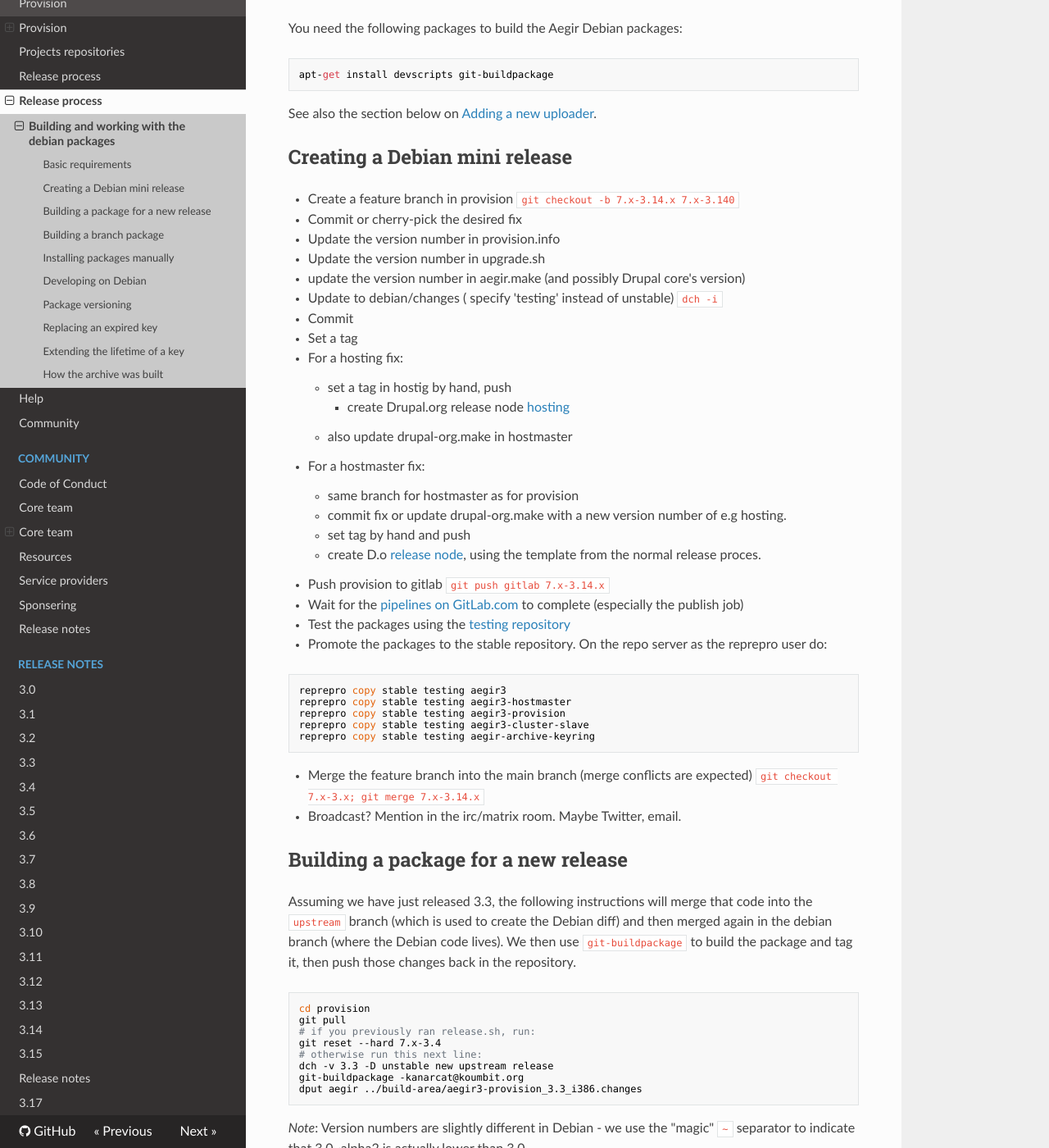
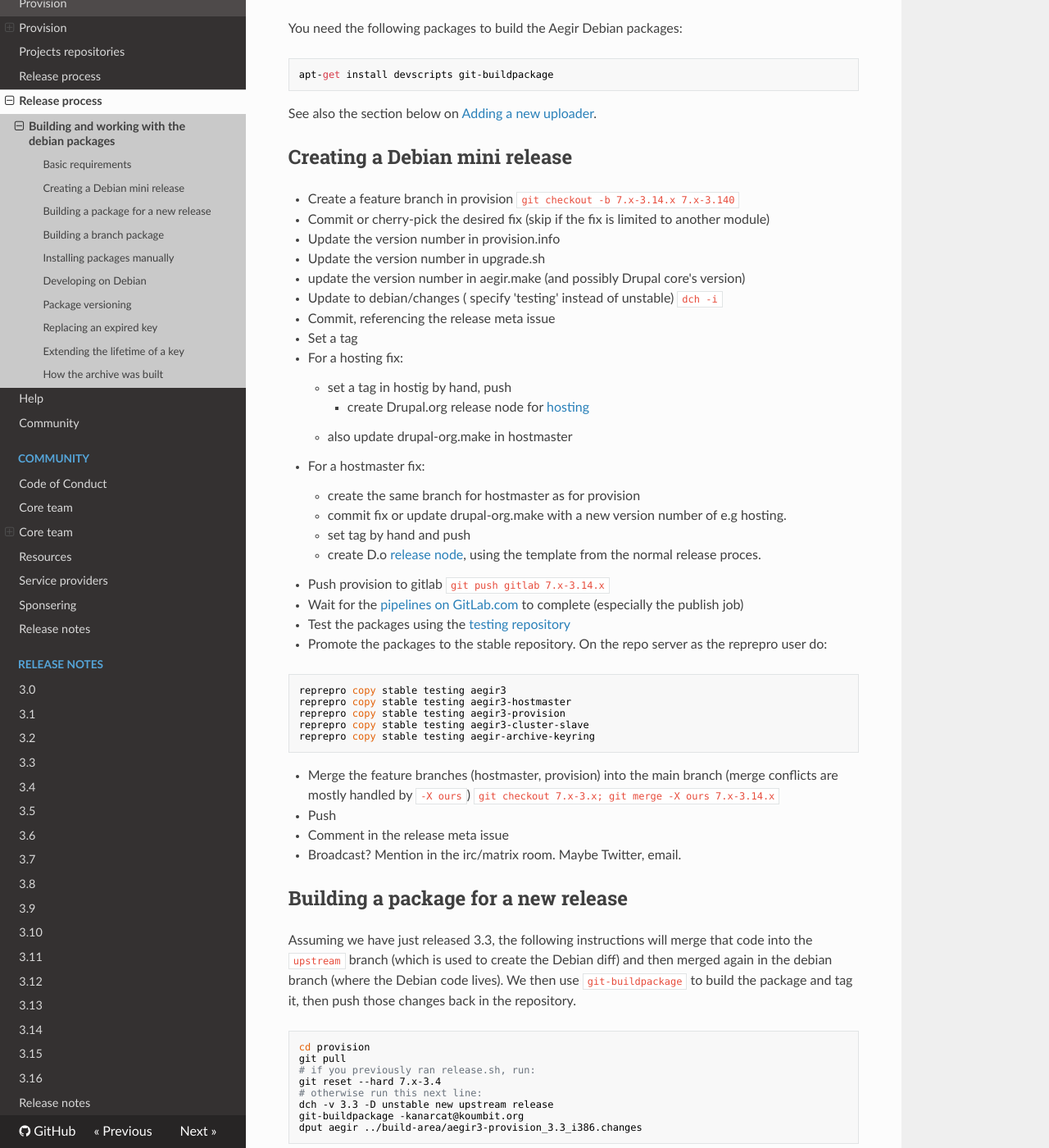
Before and after one commit to aegir-project/documentation, an MkDocs documentation site: the page built from docs/community/release-process/debian-packaging.md, in a window 1280 px wide and 1400 px high, scrolled down 709 px. Shown: the whole window at 82% size. Built offline with MkDocs 1.6.1, drawn with Linux system fonts in a browser that asks for light colours; nearby versions of some CDN libraries; old or Windows-style settings are respelled for this version of MkDocs.

Commit message:
Issue #3007818 by Jon Pugh, helmo: [meta] Aegir 3.17.1 release (bugfix/patches)

````diff
--- a/docs/community/release-process/debian-packaging.md
+++ b/docs/community/release-process/debian-packaging.md
@@ -25,21 +25,21 @@
 
 - Create a feature branch in provision
  `git checkout -b 7.x-3.14.x 7.x-3.140`
-- Commit or cherry-pick the desired fix
+- Commit or cherry-pick the desired fix (skip if the fix is limited to another module)
 - Update the version number in provision.info
 - Update the version number in upgrade.sh
 - update the version number in aegir.make (and possibly Drupal core's version)
 - Update to debian/changes ( specify 'testing' instead of unstable) `dch -i`
-- Commit
+- Commit, referencing the release meta issue
 - Set a tag
 
 - For a hosting fix:
     - set a tag in hostig by hand, push
-		- create Drupal.org release node [hosting](https://drupal.org/node/add/project-release/196008)
+		- create Drupal.org release node for [hosting](https://drupal.org/node/add/project-release/196008)
     - also update drupal-org.make in hostmaster
 
 - For a hostmaster fix:
-    - same branch for hostmaster as for provision
+    - create the same branch for hostmaster as for provision
     - commit fix or update drupal-org.make with a new version number of e.g hosting.
     - set tag by hand and push
     - create D.o [release node](https://drupal.org/node/add/project-release/195997), using the template from the normal release proces.
@@ -57,8 +57,10 @@
 reprepro copy stable testing aegir-archive-keyring
 ```
 
-- Merge the feature branch into the main branch (merge conflicts are expected)
-	`git checkout 7.x-3.x; git merge 7.x-3.14.x`
+- Merge the feature branches (hostmaster, provision) into the main branch (merge conflicts are mostly handled by `-X ours`)
+	`git checkout 7.x-3.x; git merge -X ours 7.x-3.14.x`
+- Push
+- Comment in the release meta issue
 - Broadcast? Mention in the irc/matrix room. Maybe Twitter, email.
 
 Building a package for a new release
--- a/mkdocs.yml
+++ b/mkdocs.yml
@@ -65,7 +65,7 @@
   - 'Resources': 'community/resources.md'
   - 'Service providers': 'community/services.md'
   - 'Sponsering': 'community/sponsoring.md'
-- 'Release notes': 'release-notes/3.16.md'
+- 'Release notes': 'release-notes/3.17.md'
 - 'Release notes':
   - '3.0': 'release-notes/3.0.md'
   - '3.1': 'release-notes/3.1.md'
````
Also changed, not shown: docs/release-notes/3.17.md (+1 -1 lines).
